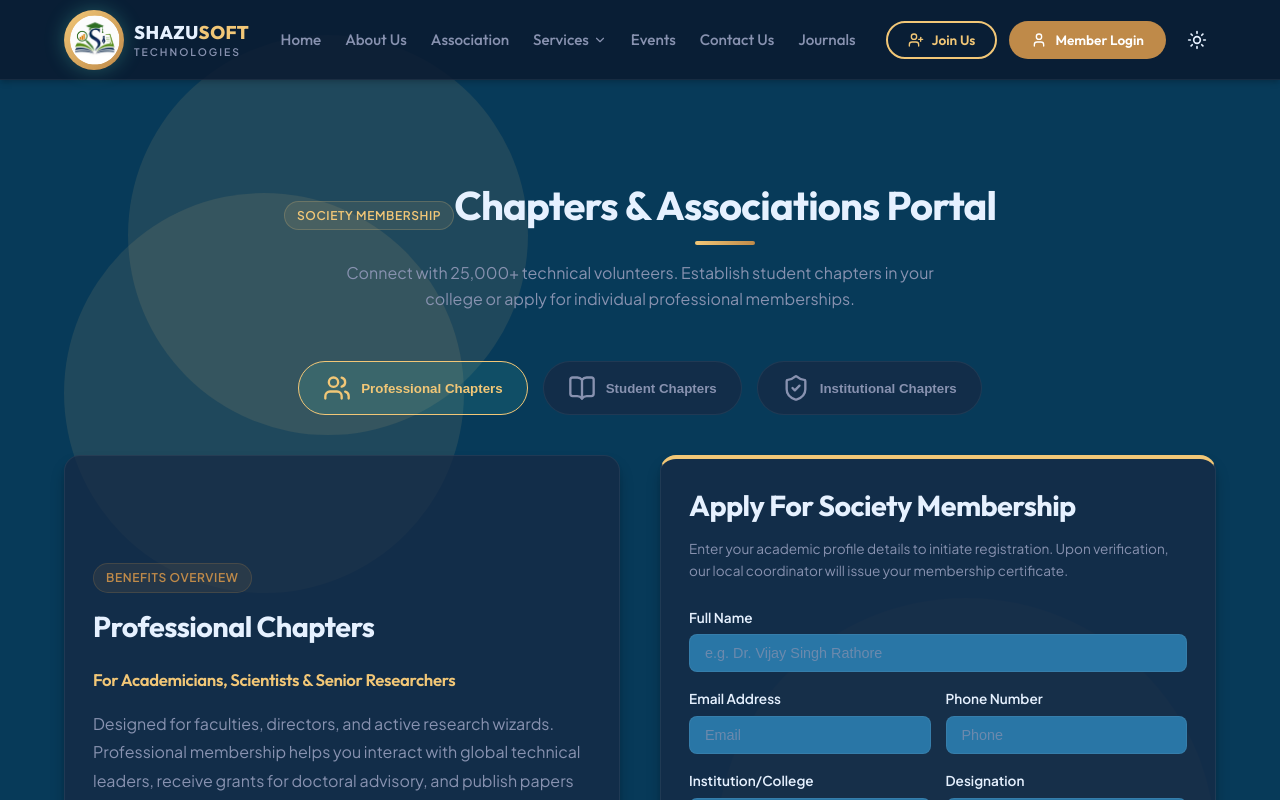
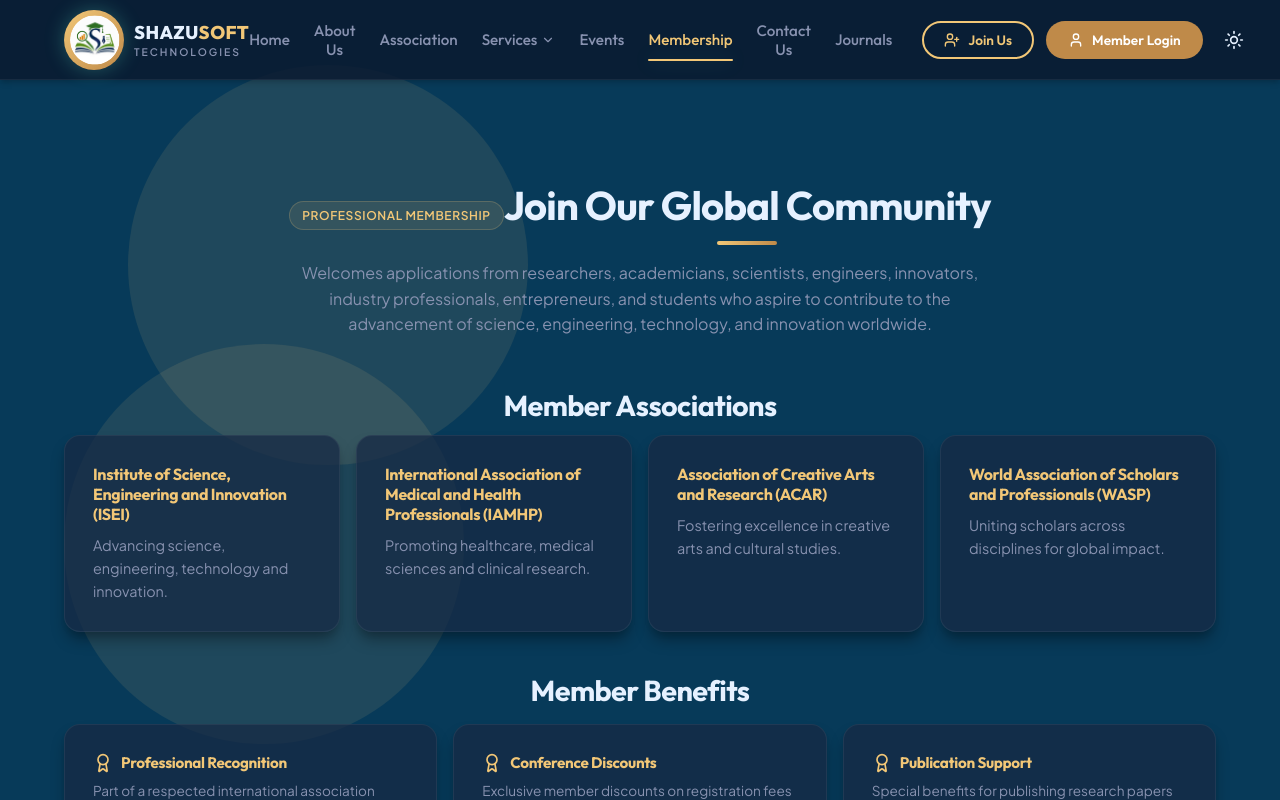
Before and after one commit to hkharikarthikeyan/SST, a React (Vite) app: page / in a window 1280 px wide. Both pictures are taken after a click on the button "Join Us". Shown: the top 800 px of the page. Built offline with nearby package versions, Linux system fonts and the light colour scheme.

Commit message:
New Update3

```diff
--- a/src/components/Header.jsx
+++ b/src/components/Header.jsx
@@ -50,6 +50,7 @@ export default function Header({ activeTab, setActiveTab, theme, toggleTheme, se
       ]
     },
     { id: 'conferences', label: 'Events' },
+    { id: 'membership', label: 'Membership' },
     { id: 'contact', label: 'Contact Us' },
     { id: 'publications', label: 'Journals' }
   ];
--- a/src/pages/Contact.jsx
+++ b/src/pages/Contact.jsx
@@ -94,49 +94,7 @@ export default function Contact() {
         </p>
       </div>
 
-      {/* Google Sheets Integration Bar / Indicator */}
-      <div className="glass-card" style={{
-        padding: '20px',
-        marginBottom: '40px',
-        border: '1px solid rgba(100, 255, 218, 0.2)',
-        background: 'rgba(10, 25, 47, 0.9)',
-        position: 'relative',
-        zIndex: 5
-      }}>
-        <div style={{ display: 'flex', flexWrap: 'wrap', gap: '15px', alignItems: 'center', justifyContent: 'space-between' }}>
-          <div style={{ display: 'flex', gap: '12px', alignItems: 'center' }}>
-            <Database size={24} color={customUrl ? "var(--secondary)" : "var(--accent)"} />
-            <div>
-              <h4 style={{ fontSize: '0.95rem', fontWeight: 600 }}>Google Sheets Status</h4>
-              <p style={{ fontSize: '0.8rem', color: 'var(--text-muted)' }}>
-                {customUrl
-                  ? "Connected! Submissions will save directly to your deployed Google Spreadsheet."
-                  : "Draft Mode: Form submissions are mocked. Paste your Apps Script Web App URL to link a live sheet."
-                }
-              </p>
-            </div>
-          </div>
 
-          <div style={{ display: 'flex', gap: '8px', flexGrow: 1, maxWidth: '500px', justifyContent: 'flex-end' }}>
-            <input
-              type="text"
-              placeholder="Paste Google Web App URL here..."
-              value={customUrl}
-              onChange={(e) => setCustomUrl(e.target.value)}
-              style={{
-                width: '100%',
-                padding: '8px 15px',
-                borderRadius: '20px',
-                border: '1px solid var(--border-glass)',
-                background: 'var(--primary-light)',
-                color: 'var(--text-main)',
-                fontSize: '0.8rem',
-                outline: 'none'
-              }}
-            />
-          </div>
-        </div>
-      </div>
 
       <div style={{
         display: 'grid',
--- a/src/pages/Membership.jsx
+++ b/src/pages/Membership.jsx
@@ -1,5 +1,53 @@
 import React, { useState } from 'react';
-import { Users, BookOpen, Search, ShieldCheck, Mail, Send, CheckCircle, CreditCard } from 'lucide-react';
+import { Users, BookOpen, ShieldCheck, Send, CheckCircle, Award, Briefcase } from 'lucide-react';
+
+const MEMBERSHIPS = [
+  {
+    id: 'isei',
+    title: 'Institute of Science, Engineering and Innovation (ISEI)',
+    desc: 'Advancing science, engineering, technology and innovation.'
+  },
+  {
+    id: 'iamhp',
+    title: 'International Association of Medical and Health Professionals (IAMHP)',
+    desc: 'Promoting healthcare, medical sciences and clinical research.'
+  },
+  {
+    id: 'acar',
+    title: 'Association of Creative Arts and Research (ACAR)',
+    desc: 'Fostering excellence in creative arts and cultural studies.'
+  },
+  {
+    id: 'wasp',
+    title: 'World Association of Scholars and Professionals (WASP)',
+    desc: 'Uniting scholars across disciplines for global impact.'
+  }
+];
+
+const membershipBenefits = [
+  { title: 'Professional Recognition', desc: 'Part of a respected international association committed to excellence.' },
+  { title: 'Conference Discounts', desc: 'Exclusive member discounts on registration fees for conferences and workshops.' },
+  { title: 'Publication Support', desc: 'Special benefits for publishing research papers and scholarly work.' },
+  { title: 'Leadership Opportunities', desc: 'Invited to serve as speakers, chairs, advisory members and reviewers.' },
+  { title: 'Global Networking', desc: 'Access to worldwide network of 10,000+ researchers and professionals.' },
+  { title: 'Awards & Recognition', desc: 'Outstanding members recognized through awards and fellowships.' },
+  { title: 'Research Collaboration', desc: 'Participate in interdisciplinary projects and international collaborations.' },
+  { title: 'Professional Development', desc: 'Training programs, certifications and skill enhancement opportunities.' },
+  { title: 'Digital Resources', desc: 'Access to research publications, proceedings and educational materials.' },
+];
+
+const membershipOpportunities = [
+  { title: 'Scientific and Technical Review Committee', desc: 'Participate in evaluating and reviewing technical papers and research' },
+  { title: 'Conference Organizing Committee', desc: 'Help plan and execute international conferences and seminars' },
+  { title: 'Editorial and Publication Board', desc: 'Review and publish research in peer-reviewed journals' },
+  { title: 'National Advisory Committee', desc: 'Guide national-level initiatives and policy development' },
+  { title: 'International Advisory Committee', desc: 'Shape global research direction and collaboration' },
+  { title: 'Research and Innovation Council', desc: 'Drive cutting-edge research projects and innovation' },
+  { title: 'Industry-Academia Collaboration Committee', desc: 'Bridge industry and academic partnerships' },
+  { title: 'Professional Development Committee', desc: 'Design and deliver training programs and workshops' },
+  { title: 'Student and Young Researcher Committee', desc: 'Mentor emerging researchers and lead youth initiatives' },
+  { title: 'Chapter Establishment', desc: 'Establish and lead Institutional, Professional, or Student Chapters' },
+];
 
 export default function Membership() {
   const [activeSegment, setActiveSegment] = useState('pro');
@@ -81,13 +129,61 @@ export default function Membership() {
       <div className="glow-blob glow-blob-pink" style={{ bottom: '10%', right: '5%' }}></div>
 
       <div style={{ textAlign: 'center', marginBottom: '50px', position: 'relative', zIndex: 5 }}>
-        <span className="badge">Society Membership</span>
+        <span className="badge">Professional Membership</span>
         <h2 className="section-title center" style={{ display: 'inline-block', marginTop: '10px' }}>
-          Chapters & Associations Portal
+          Join Our Global Community
         </h2>
-        <p style={{ maxWidth: '600px', margin: '15px auto 0' }}>
-          Connect with 25,000+ technical volunteers. Establish student chapters in your college or apply for individual professional memberships.
+        <p style={{ maxWidth: '720px', margin: '15px auto 0', color: 'var(--text-muted)' }}>
+          Welcomes applications from researchers, academicians, scientists, engineers, innovators, industry professionals, entrepreneurs, and students who aspire to contribute to the advancement of science, engineering, technology, and innovation worldwide.
         </p>
+      </div>
+
+      {/* Associations Cards */}
+      <div style={{ marginBottom: '40px', position: 'relative', zIndex: 5 }}>
+        <h3 style={{ marginBottom: '12px', textAlign: 'center' }} className="section-title">Member Associations</h3>
+        <div style={{ display: 'grid', gridTemplateColumns: 'repeat(auto-fit, minmax(260px, 1fr))', gap: '16px', marginTop: '12px' }}>
+          {MEMBERSHIPS.map(m => (
+            <div key={m.id} className="glass-card" style={{ display: 'flex', flexDirection: 'column', gap: '10px' }}>
+              <h4 style={{ margin: 0, color: 'var(--secondary)', fontSize: '1rem' }}>{m.title}</h4>
+              <p style={{ color: 'var(--text-muted)', marginTop: 0, fontSize: '0.9rem' }}>{m.desc}</p>
+            </div>
+          ))}
+        </div>
+      </div>
+
+      {/* Membership Benefits */}
+      <div style={{ marginBottom: '40px', position: 'relative', zIndex: 5 }}>
+        <h3 style={{ marginBottom: '16px', textAlign: 'center' }} className="section-title">Member Benefits</h3>
+        <div style={{ display: 'grid', gridTemplateColumns: 'repeat(auto-fit, minmax(280px, 1fr))', gap: '16px' }}>
+          {membershipBenefits.map((benefit, idx) => (
+            <div key={idx} className="glass-card" style={{ display: 'flex', flexDirection: 'column', gap: '8px' }}>
+              <div style={{ display: 'flex', alignItems: 'center', gap: '8px' }}>
+                <Award size={20} color="var(--secondary)" />
+                <h4 style={{ margin: 0, color: 'var(--secondary)', fontSize: '0.95rem' }}>{benefit.title}</h4>
+              </div>
+              <p style={{ color: 'var(--text-muted)', marginTop: 0, fontSize: '0.85rem', lineHeight: 1.5 }}>{benefit.desc}</p>
+            </div>
+          ))}
+        </div>
+      </div>
+
+      {/* Member Opportunities */}
+      <div style={{ marginBottom: '40px', position: 'relative', zIndex: 5 }}>
+        <h3 style={{ marginBottom: '16px', textAlign: 'center' }} className="section-title">Opportunities for Members</h3>
+        <p style={{ textAlign: 'center', color: 'var(--text-muted)', marginBottom: '24px', maxWidth: '720px', margin: '0 auto 24px' }}>
+          Members may contribute to and serve in the following committees and leadership roles
+        </p>
+        <div style={{ display: 'grid', gridTemplateColumns: 'repeat(auto-fit, minmax(280px, 1fr))', gap: '16px' }}>
+          {membershipOpportunities.map((opportunity, idx) => (
+            <div key={idx} className="glass-card" style={{ display: 'flex', flexDirection: 'column', gap: '8px' }}>
+              <div style={{ display: 'flex', alignItems: 'center', gap: '8px' }}>
+                <Briefcase size={20} color="var(--secondary)" />
+                <h4 style={{ margin: 0, color: 'var(--secondary)', fontSize: '0.95rem' }}>{opportunity.title}</h4>
+              </div>
+              <p style={{ color: 'var(--text-muted)', marginTop: 0, fontSize: '0.85rem', lineHeight: 1.5 }}>{opportunity.desc}</p>
+            </div>
+          ))}
+        </div>
       </div>
 
       {/* Segment Selector Tabs */}
```
